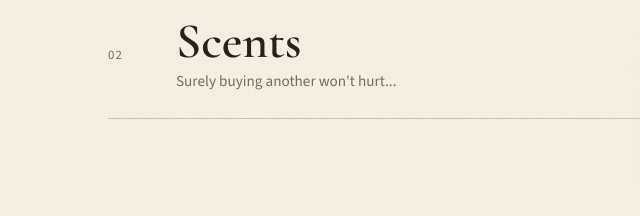
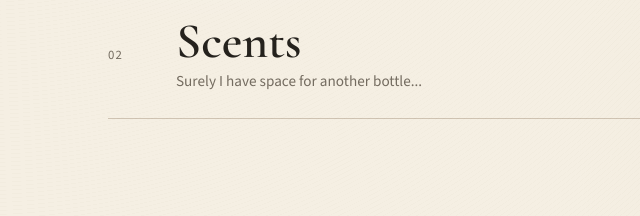
Before and after one commit to ReasonJ01/reason.place, a plain HTML site: page index.html in a window 1280 px wide. Shown: the part 581-797 px from the top of the page, 36-676 px from the left. Drawn offline with nearby package versions, Linux system fonts and the light colour scheme.

Commit message:
Refine scents index copy

```diff
--- a/index.html
+++ b/index.html
@@ -32,7 +32,7 @@
         <span class="entry__number" aria-hidden="true">02</span>
         <span class="entry__body">
           <span class="entry__title">Scents</span>
-          <span class="entry__description">Surely buying another won't hurt...</span>
+          <span class="entry__description">Surely I have space for another bottle...</span>
         </span>
         <span class="entry__arrow" aria-hidden="true">↗</span>
       </a>
```
